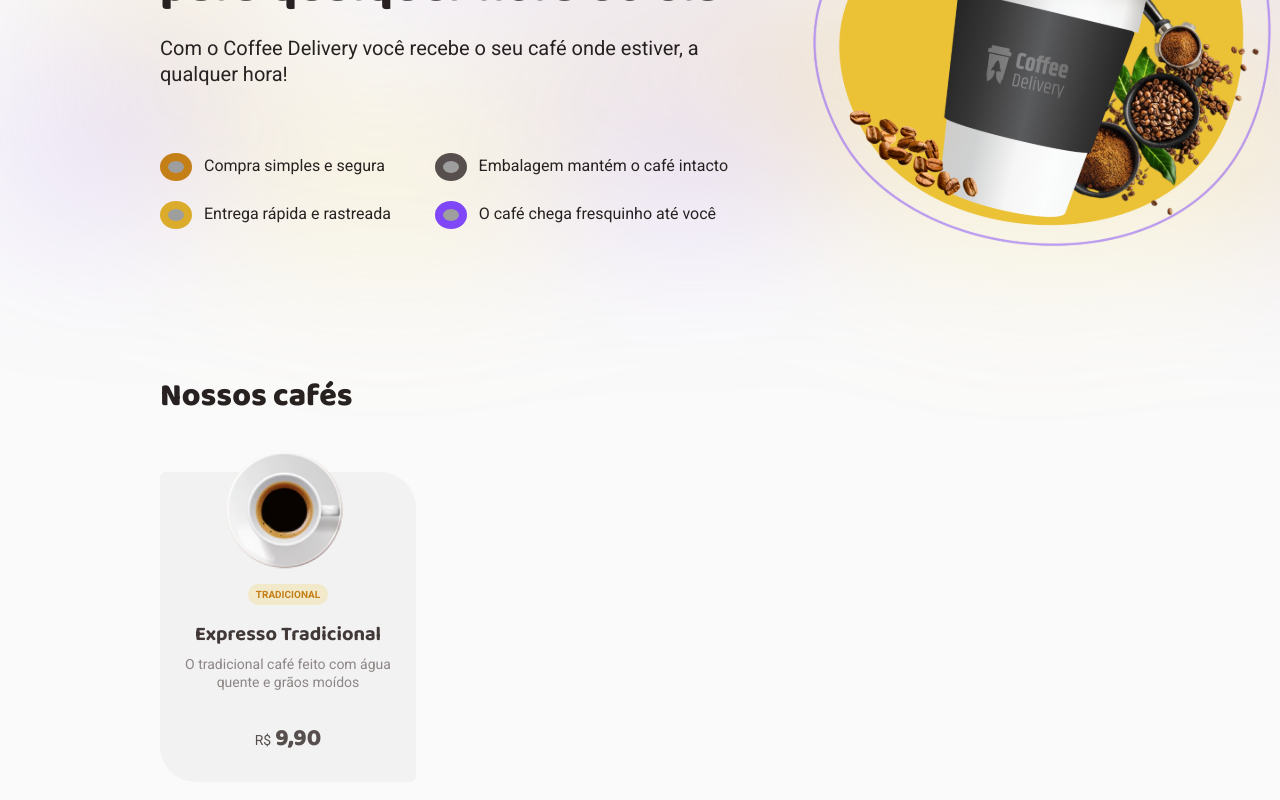
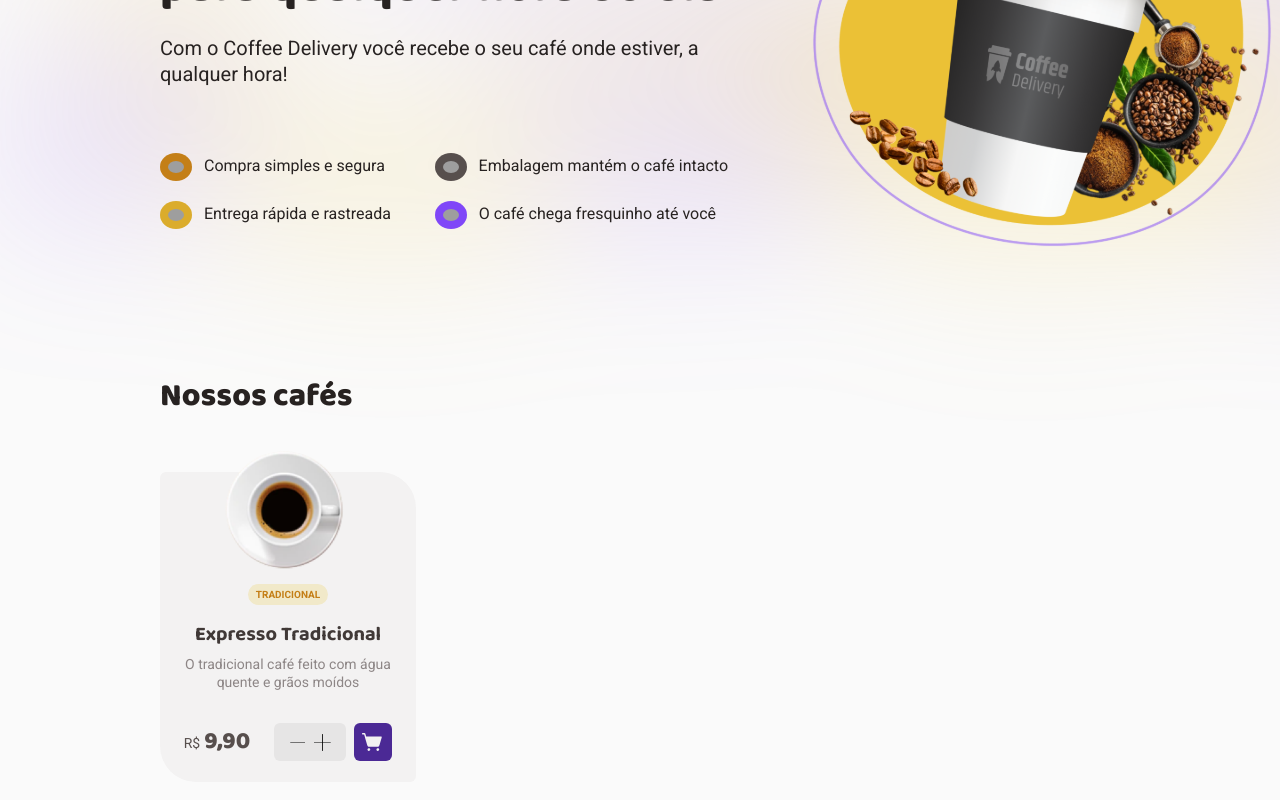
Before and after one commit to hnascx/reactjs-coffeedelivery, a React (Vite) app: page / in a window 1280 px wide. Shown: the part 276-1076 px from the top of the page. Built offline with nearby package versions, Linux system fonts and the light colour scheme; grey boxes are pictures that could not be loaded.

Commit message:
(12) Working at Products list at Products component

```diff
--- a/src/assets/index.ts
+++ b/src/assets/index.ts
@@ -8,6 +8,7 @@ import shoppingCartIconBanner from './shoppingcart-icon-banner.svg'
 import timerIconBanner from './timer-icon-banner.svg'
 import coffeeDeliveryBannerImage from './coffee-delivery-banner-image.svg'
 import expressoTradicional from './expresso-tradicional.svg'
+import shoppingCartSimple from './shopping-cart-simple.svg'
 
 export {
   backgroundBanner,
@@ -20,4 +21,5 @@ export {
   timerIconBanner,
   coffeeDeliveryBannerImage,
   expressoTradicional,
+  shoppingCartSimple,
 }
--- a/src/pages/Home/Products/index.tsx
+++ b/src/pages/Home/Products/index.tsx
@@ -1,4 +1,4 @@
-import { expressoTradicional } from '../../../assets'
+import { expressoTradicional, shoppingCartSimple } from '../../../assets'
 import {
   ProductsContainerSection,
   ProductsSectionTitle,
@@ -9,8 +9,8 @@ import {
   ProductCardCoffeeType,
   ProductCardCoffeeName,
   ProductCardCoffeeDescription,
-  ProductCardCurrency,
-  ProductCardPrice,
+  ProductFormContainer,
+  ProductAmountInput,
 } from './styles'
 
 export function Products() {
@@ -26,9 +26,15 @@ export function Products() {
             <ProductCardCoffeeDescription>
               O tradicional café feito com água quente e grãos moídos
             </ProductCardCoffeeDescription>
-            <ProductCardCurrency>
-              R$<ProductCardPrice>9,90</ProductCardPrice>
-            </ProductCardCurrency>
+            <ProductFormContainer>
+              <span>
+                R$<label htmlFor="">9,90</label>
+              </span>
+              <ProductAmountInput type="number" step={1} min={1} max={100} />
+              <button>
+                <img src={shoppingCartSimple} alt="" />
+              </button>
+            </ProductFormContainer>
           </ProductCardInfos>
         </ProductCard>
       </ProductContainer>
--- a/src/pages/Home/Products/styles.ts
+++ b/src/pages/Home/Products/styles.ts
@@ -89,20 +89,98 @@ export const ProductCardCoffeeDescription = styled.p`
 
   color: ${(props) => props.theme['base-label']};
 `
-export const ProductCardCurrency = styled.div`
+
+export const ProductFormContainer = styled.div`
+  display: flex;
+  align-items: center;
+  justify-content: center;
+
+  span {
     font-family: 'Roboto', sans-serif;
     font-size: 0.875rem;
     font-weight: 400;
-  line-height: 130%;
+    line-height: 1.3;
 
     color: ${(props) => props.theme['base-text']};
-`
-export const ProductCardPrice = styled.span`
+  }
+
+  label {
     font-family: 'Baloo 2', sans-serif;
     font-size: 1.5rem;
     font-weight: 800;
-  line-height: 130%;
+    line-height: 1.3;
     margin-left: 0.25rem;
+    margin-right: 1.5rem;
 
     color: ${(props) => props.theme['base-text']};
+  }
+
+  button {
+    display: flex;
+    align-items: center;
+    justify-content: center;
+
+    padding: 0.5rem;
+    border-radius: 6px;
+    border: none;
+    transition: 0.1s;
+
+    background: ${(props) => props.theme['purple-dark']};
+
+    &:hover {
+      background: ${(props) => props.theme.purple};
+    }
+  }
 `
+
+export const ProductAmountInput = styled.input`
+  font-family: 'Roboto', sans-serif;
+  font-size: 1rem;
+  font-weight: 400;
+  line-height: 1.3;
+  text-align: center;
+
+  margin-right: 0.5rem;
+
+  width: 4.5rem;
+  height: 2.375rem;
+  padding: 0.5rem;
+
+  border-radius: 6px;
+  border: none;
+
+  color: ${(props) => props.theme['base-title']};
+  background-color: ${(props) => props.theme['base-button']};
+
+  &::-webkit-inner-spin-button {
+    all: unset;
+    min-width: 21px;
+    min-height: 45px;
+    margin: 17px;
+    padding: 0px;
+    background-image: linear-gradient(
+        to top,
+        transparent 0px,
+        transparent 16px,
+        #e6e5e5 16px,
+        #e6e5e5 26px,
+        transparent 26px,
+        transparent 35px,
+        #000 36px,
+        #000 36px,
+        transparent 36px,
+        transparent 40px
+      ),
+      linear-gradient(
+        to right,
+        transparent 0px,
+        transparent 10px,
+        #000 10px,
+        #000 10px,
+        transparent 11px,
+        transparent 21px
+      );
+    transform: rotate(90deg) scale(0.8, 0.9);
+    cursor: pointer;
+  }
+`
```
Also changed, not shown: src/assets/shopping-cart-simple.svg (added). Lines whose indentation alone changed are shown as unchanged.
